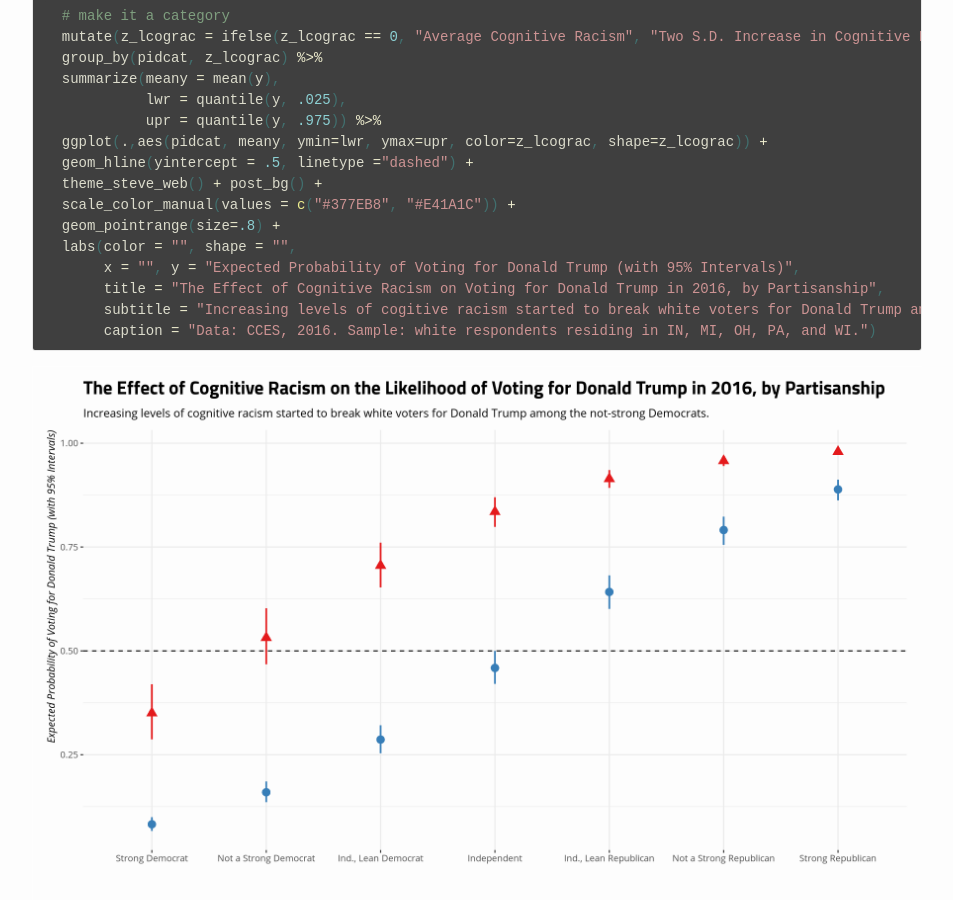
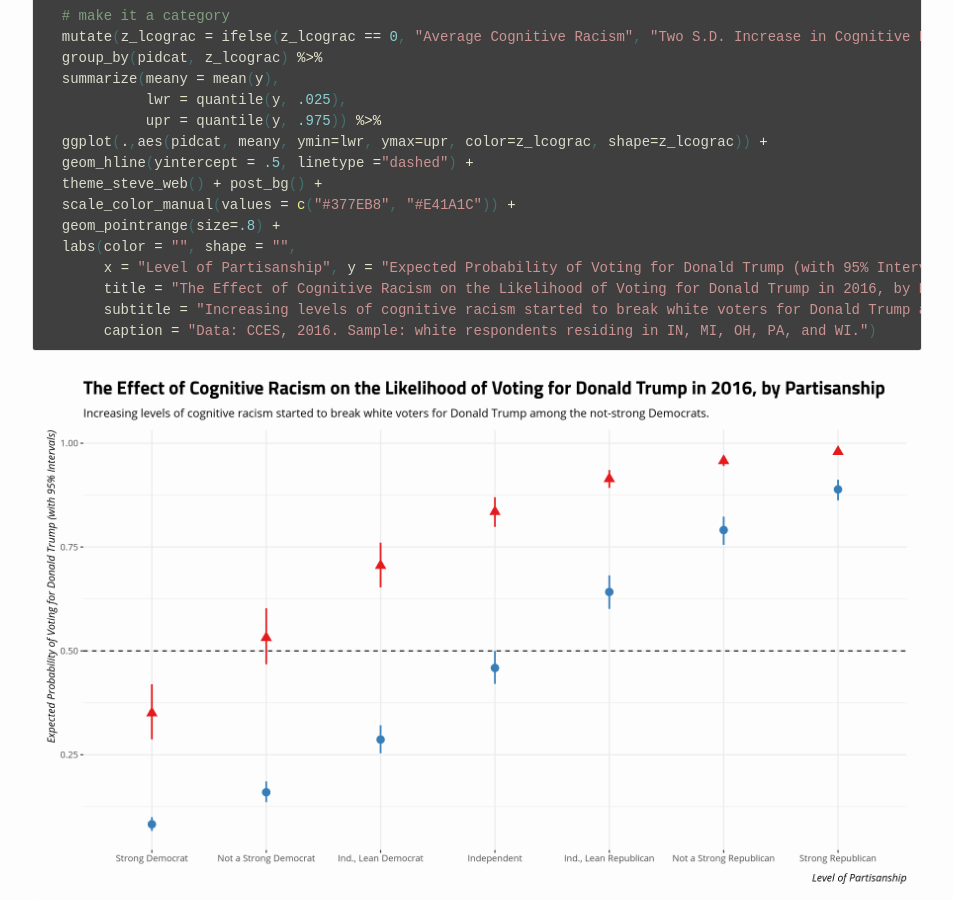
Before and after one commit to svmiller/svmiller.github.io, a Jekyll site: the page built from _posts/2020-04-07-post-estimation-simulation-trump-vote-midwest.md, in a window 1280 px wide and 900 px high, scrolled down 11378 px. Shown: the whole window, without its empty margins (163-1116 px from the left). Built offline with Jekyll 4.4.1, drawn with Linux system fonts in a browser that asks for light colours; nearby versions of some CDN libraries; some web fonts are replaced; formulas are drawn with MathJax 3; comment, search, counter and statistics services are not loaded.

Commit message:
okay, stop it steve.

````diff
--- a/_posts/2020-04-07-post-estimation-simulation-trump-vote-midwest.md
+++ b/_posts/2020-04-07-post-estimation-simulation-trump-vote-midwest.md
@@ -509,9 +509,9 @@
   scale_color_manual(values = c("#377EB8", "#E41A1C")) +
   geom_pointrange(size=.8) +
   labs(color = "", shape = "",
-       x = "", y = "Expected Probability of Voting for Donald Trump (with 95% Intervals)",
-       title = "The Effect of Cognitive Racism on Voting for Donald Trump in 2016, by Partisanship",
-       subtitle = "Increasing levels of cogitive racism started to break white voters for Donald Trump among the not-strong Democrats.",
+       x = "Level of Partisanship", y = "Expected Probability of Voting for Donald Trump (with 95% Intervals)",
+       title = "The Effect of Cognitive Racism on the Likelihood of Voting for Donald Trump in 2016, by Partisanship",
+       subtitle = "Increasing levels of cognitive racism started to break white voters for Donald Trump among the not-strong Democrats.",
        caption = "Data: CCES, 2016. Sample: white respondents residing in IN, MI, OH, PA, and WI.")
 ```
 
--- a/_source/2020-04-07-post-estimation-simulation-trump-vote-midwest.Rmd
+++ b/_source/2020-04-07-post-estimation-simulation-trump-vote-midwest.Rmd
@@ -339,9 +339,9 @@
   scale_color_manual(values = c("#377EB8", "#E41A1C")) +
   geom_pointrange(size=.8) +
   labs(color = "", shape = "",
-       x = "", y = "Expected Probability of Voting for Donald Trump (with 95% Intervals)",
-       title = "The Effect of Cognitive Racism on Voting for Donald Trump in 2016, by Partisanship",
-       subtitle = "Increasing levels of cogitive racism started to break white voters for Donald Trump among the not-strong Democrats.",
+       x = "Level of Partisanship", y = "Expected Probability of Voting for Donald Trump (with 95% Intervals)",
+       title = "The Effect of Cognitive Racism on the Likelihood of Voting for Donald Trump in 2016, by Partisanship",
+       subtitle = "Increasing levels of cognitive racism started to break white voters for Donald Trump among the not-strong Democrats.",
        caption = "Data: CCES, 2016. Sample: white respondents residing in IN, MI, OH, PA, and WI.")
 
 ```
````
Also changed, not shown: images/expected-probability-voting-trump-2016-midwest-racism-partisanship-1.png.
